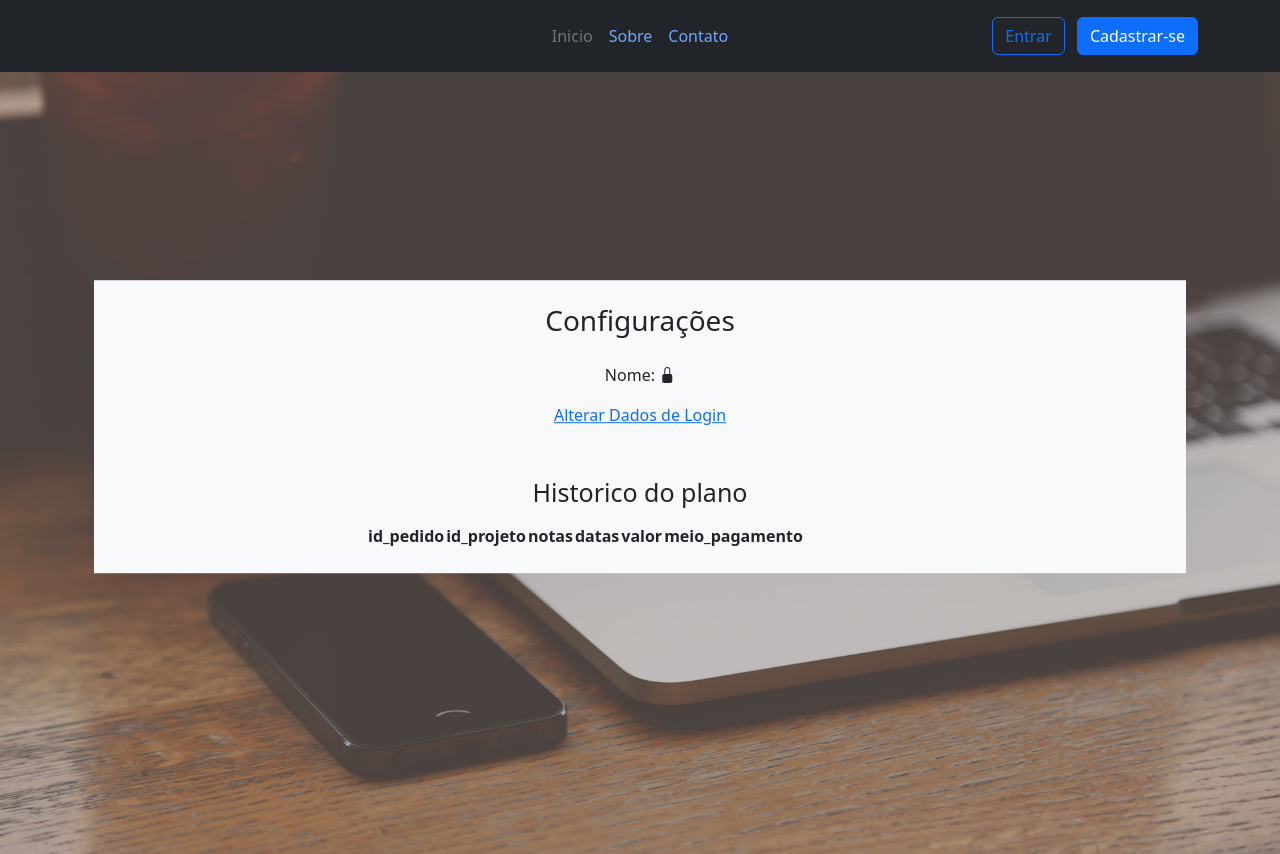
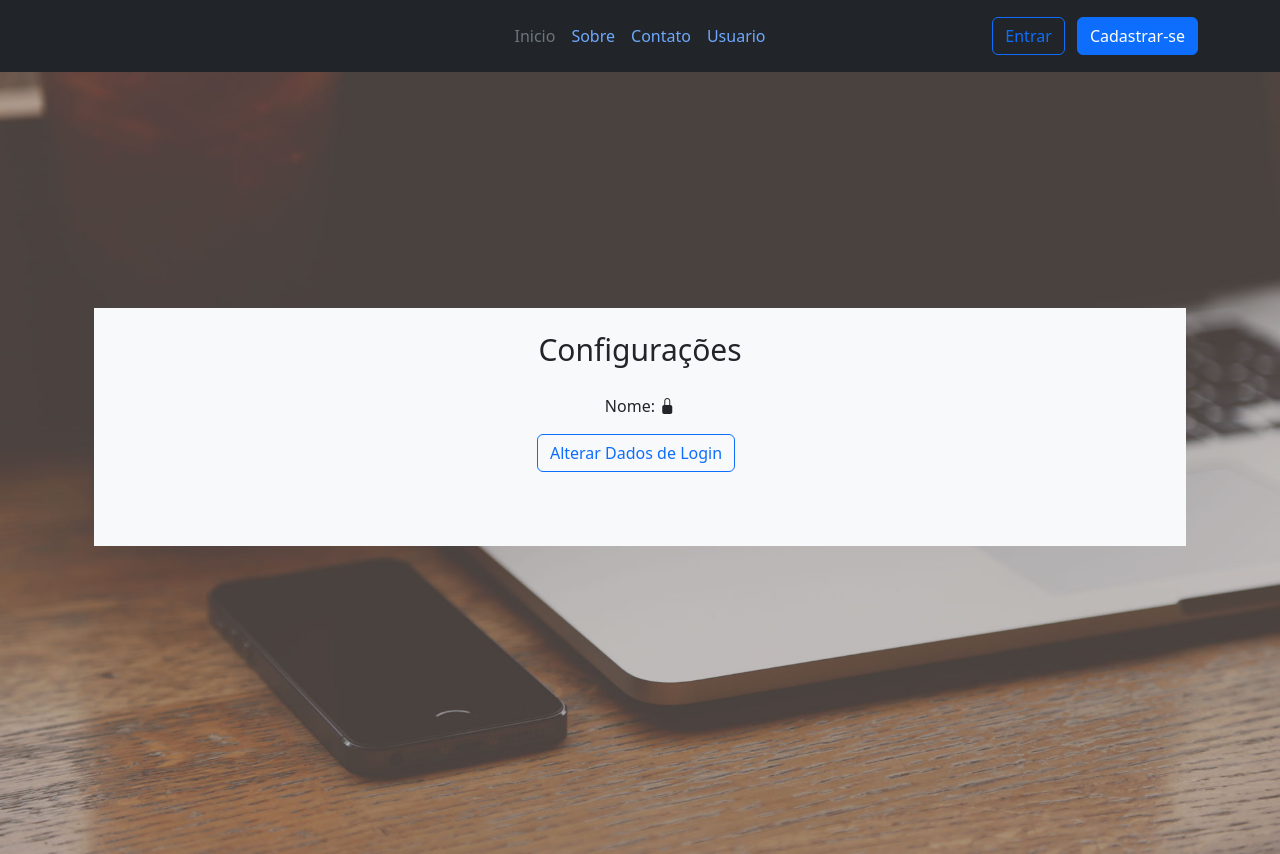
Before and after one commit to jadsongmatos/demostenes, a Django app: page /profile/ in a window 1280 px wide. Run offline with Django 4.2, Linux system fonts and the light colour scheme; lists and menus that the app fills with data are empty; some libraries are stand-ins or nearby versions.

Commit message:
meu primeiro commit

```diff
--- a/web/templates/home.html
+++ b/web/templates/home.html
@@ -25,8 +25,7 @@
           base de dados extensa e bem organizada.</span
         >
       </p>
-      <a href="profile/" class="btn btn-outline-primary me-2">Assine ja!</a>
-      <a href="pay/" class="btn btn-outline-primary me-2">A ja!</a>
+      <a href="{% url 'signup' %}"  class="btn btn-outline-primary me-2">Assine ja!</a>
     </div>
     <div class="col">
       <p class="text-light" style="padding-top: 0px; margin-top: 34px">
--- a/web/templates/master.html
+++ b/web/templates/master.html
@@ -21,6 +21,7 @@
           <li><a href="/" class="nav-link px-2 link-secondary">Inicio</a></li>
           <li><a href="/#sobre" class="nav-link px-2">Sobre</a></li>
           <li><a href="/#contato" class="nav-link px-2">Contato</a></li>
+          <li><a href="/profile" class="nav-link px-2">Usuario</a></li>
         </ul>
 
         <div class="col-md-3 text-end">
--- a/web/templates/profile.html
+++ b/web/templates/profile.html
@@ -16,50 +16,16 @@
     <div class="container text-center">
       <div class="d-flex align-items-center py-4 bg-body-tertiary">
         <main class="col-6 m-auto">
-          <h1 class="h3 mb-3 fw-normal" style= "padding-bottom: 10px ">Configurações</h1>
+          <h1 class="h3 mb-3 fw-normal" style= "padding-bottom: 10px; font-size:30px">Configurações</h1>
 
             <div cass="text-center; " style= "">
-              <div cass="text-center" style= "">
                 <p>Nome: {{ user.username }} <i class="bi bi-lock-fill"></i> </p>
               </div>
 
+            <div class= "position-center; text-center;" style="padding-bottom: 50px;">
+                    <a href="{% url 'password_reset' %}" class= "btn btn-outline-primary me-2" >
+                      Alterar Dados de Login</a>
             </div>
-
-            <div class= "position-center; text-center;" style="padding-bottom: 50px;">
-                    <a class= "text-center;" href="" class="btn btn-outline-primary me-2">Alterar Dados de Login</a>
-            </div>
-        <div>
-          <h1 class="h3 mb-3 fw-normal; text-center" style= "font-size: 25px">Historico do plano</h1>
-            <div class= "tabela; " style= "position-center; text-align: center;  border-spacing:10px ">
-              <table class= "text-center; align-center" style= " align-center; ">
-                <thead>
-                  <tr>
-                    <th>id_pedido</th>
-                    <th>id_projeto</th>
-                    <th>notas</th>
-                    <th>datas</th>
-                    <th>valor</th>
-                    <th>meio_pagamento</th>
-                  </tr>
-                </thead>
-                <tbody>
-
-                    {%for pagamentos in pagamentos%}
-                    <tr>
-                      <td>{{pagamentos.id_pedido}} </td>
-                      <td>ola</td>
-                      <td>{{pagamentos.id_projeto}} </td>
-                      <td>{{pagamentos.notas}}</td>
-                      <td>{{pagamentos.datas}} </td>
-                      <td>{{pagamentos.valor}}</td>
-                      <td>{{pagamentos.meio_pagamento}}</td>
-                    </tr>
-                    {%endfor%}
-
-                </tbody>
-              </table>
-            </div>
-          </div>
 
       </main>
     </div>
--- a/web/templates/search.html
+++ b/web/templates/search.html
@@ -1,7 +1,7 @@
 {% extends "master.html" %}
 {% load static %}
 {% load bootstrap5 %}
-{% block title %} Produtos{% endblock %}
+{% block title %} search{% endblock %}
 {% block content %}
 
 <main class="container my-5 py-5">
--- a/web/urls.py
+++ b/web/urls.py
@@ -8,6 +8,7 @@
     path('profile/', views.profile, name='profile'),
     path('pay/', views.pay, name='pay'),
     path('search/', views.search, name='search'),
+    path('result/', views.result, name='result'),
     path('payErro/', views.payErro, name='payErro'),
     path('payConfirm/', views.payConfirm, name='payConfirm'),
     path('products/', views.products, name='products'),
--- a/web/views.py
+++ b/web/views.py
@@ -65,6 +65,11 @@
     context = {}
     return HttpResponse(template.render(context, request))
 
+def result(request):
+    template = loader.get_template('result.html')
+    context = {}
+    return HttpResponse(template.render(context, request))
+
 def products(request):
     products = Product.objects.all().values()
     template = loader.get_template('all_members.html')
```
Also changed, not shown: web/templates/registration/login.html (+5 -9 lines), web/templates/result.html (added, +19 -0 lines).
